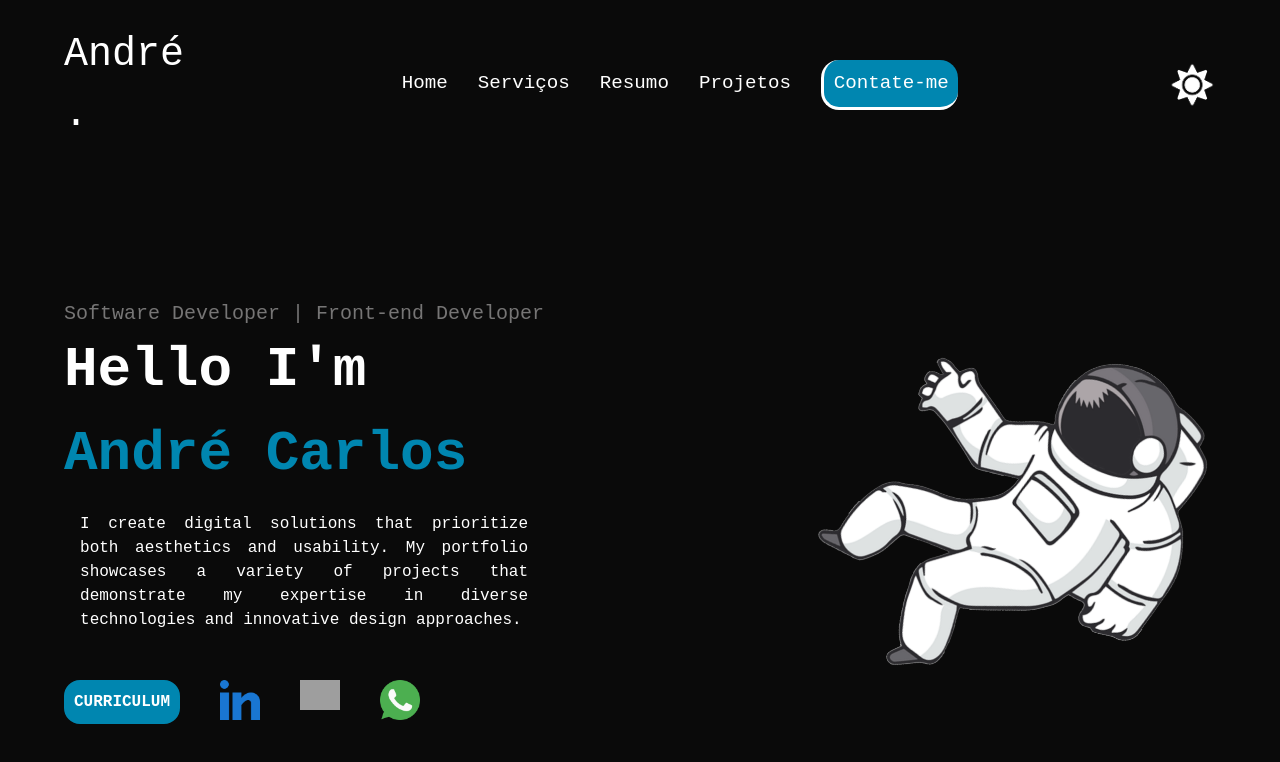
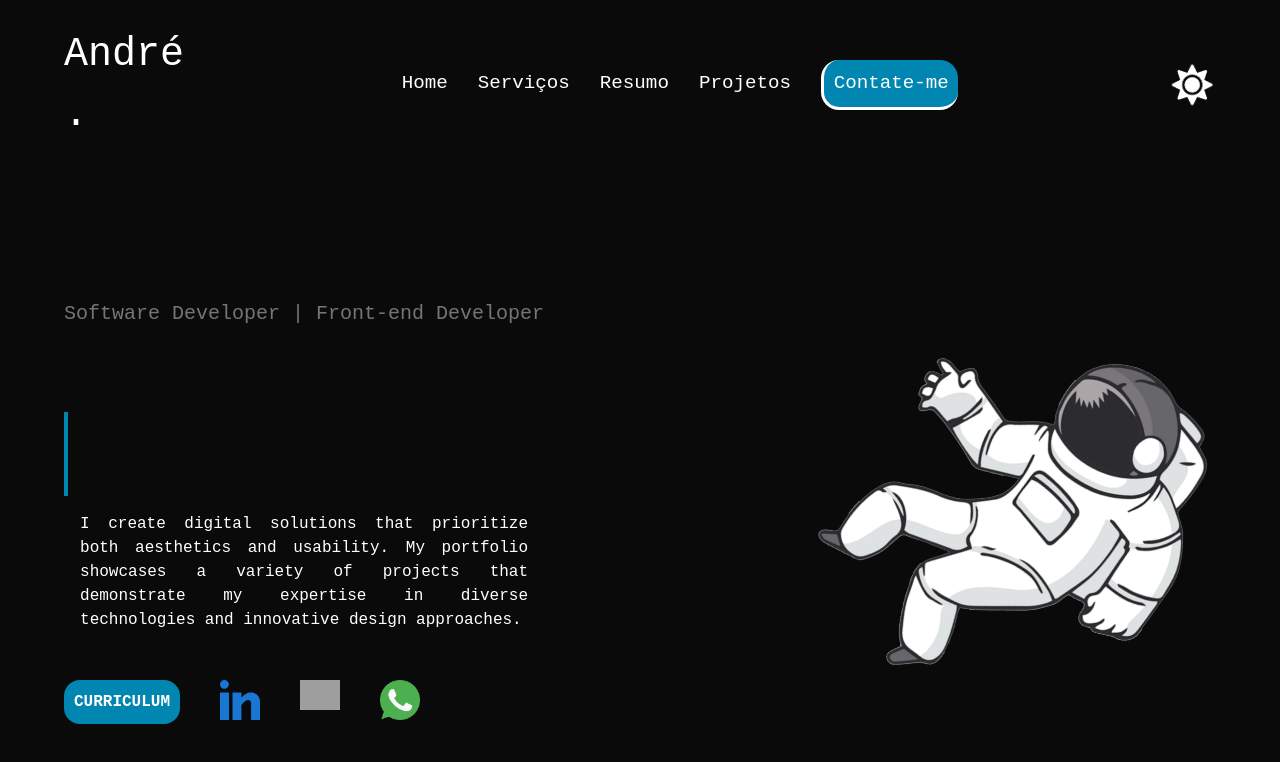
Before and after one commit to AndreCarlos007/Portfolio.jsx, a React (Vite) app: page / in a window 1280 px wide. Shown: the top 762 px of the page. Built offline with nearby package versions, Linux system fonts and the light colour scheme; grey boxes are pictures that could not be loaded.

Commit message:
letreiros_h1_home

```diff
--- a/src/components/Home/Home.jsx
+++ b/src/components/Home/Home.jsx
@@ -10,13 +10,15 @@ const Home = () => {
     <div className='flex flex-col-reverse md:flex-row justify-between items-center pb-[6rem] px-[5%] w-[100vw] md:h-[calc(100vh-100px)] md:pt-[100px] xl:h-[calc(100vh-121px)]'>
       <div id='container' className='text-[#ffffff] text-center md:text-left md:max-w-[45vw]'>
         <span className='text-[#767575] text-xl'>Software Developer | Front-end Developer</span>
-        <h1 className='text-[3rem] md:text-[3.5rem] font-bold'>Hello I'm</h1>
-        <h1 className="text-[3.2rem] md:text-[3.5rem] font-bold text-[#0086B0]">André Carlos</h1>
+        <h1 id='ola' className='text-[3rem] md:text-[3.5rem] font-bold'>Hello I'm</h1>
+        <h1 id='nome' className="text-[3rem] md:text-[3.5rem] font-bold text-[#0086B0]">André Carlos</h1>
+        <div>
         <p className='text-[1rem] text-justify mt-4 md:max-w-[35vw] mx-auto'>
           I create digital solutions that prioritize both aesthetics and usability.
           My portfolio showcases a variety of projects that demonstrate my expertise
           in diverse technologies and innovative design approaches.
         </p>
+        </div>
         <div className='flex gap-10 mt-12 justify-center md:justify-start'>
           <a id='cv' className='font-bold border-solid border-2 text-[white] border-[#0086B0] p-2 rounded-2xl bg-[#0086B0] hover:bg-white hover:text-[black]' href="">CURRICULUM</a>
           <a href="https://www.linkedin.com/in/andr%C3%A9-carloscx/"><img className='w-10' src={linkedin} alt="linkedin" /></a>
--- a/src/components/Home/style.css
+++ b/src/components/Home/style.css
@@ -17,6 +17,7 @@
     background-image: none;
     animation: flutuar 3s ease-in-out infinite;
     padding: 0px;
+    pointer-events: none;
 }
 
 @keyframes flutuar {
@@ -32,3 +33,31 @@
 
     }
 }
+
+@media (min-width: 375px) {
+    #ola {
+        width: 13ch;
+        white-space: nowrap;
+        overflow: hidden;
+        animation: digitando 2s steps(13), piscando 0.5s infinite step-end;
+    }
+    #nome {
+        border-right: 4px solid #0086B0;
+        width: 13ch;
+        white-space: nowrap;
+        overflow: hidden;
+        animation: digitando 3.5s steps(13) infinite, piscando 0.5s;
+    }
+
+    @keyframes digitando {
+        from {
+            width: 0;
+        }
+    }
+    @keyframes piscando {
+        50% {
+            border-color: transparent;
+        }
+    }
+
+}
--- a/src/components/Navbar/style.css
+++ b/src/components/Navbar/style.css
@@ -8,6 +8,7 @@
     z-index: 1;
     user-select: none;
     width: 100vw;
+
 }
 .logo{
     width: 160px;
--- a/src/index.css
+++ b/src/index.css
@@ -3,7 +3,7 @@
 @tailwind utilities;
 
 @import url('https://fonts.googleapis.com/css2?family=JetBrains+Mono:ital,wght@0,100..800;1,100..800&family=Poppins:ital,wght@0,100;0,200;0,300;0,400;0,500;0,600;0,700;0,800;0,900;1,100;1,200;1,300;1,400;1,500;1,600;1,700;1,800;1,900&display=swap');
-* {
+*{
   margin: 0;
   padding: 0;
   box-sizing: border-box;
@@ -12,6 +12,6 @@
   transition: 0.5s;
 
 }
-.ligth * {
+.ligth *{
   background-color: #ffffff;
 }
```
Also changed, not shown: src/assets/logo-white.png (deleted).
